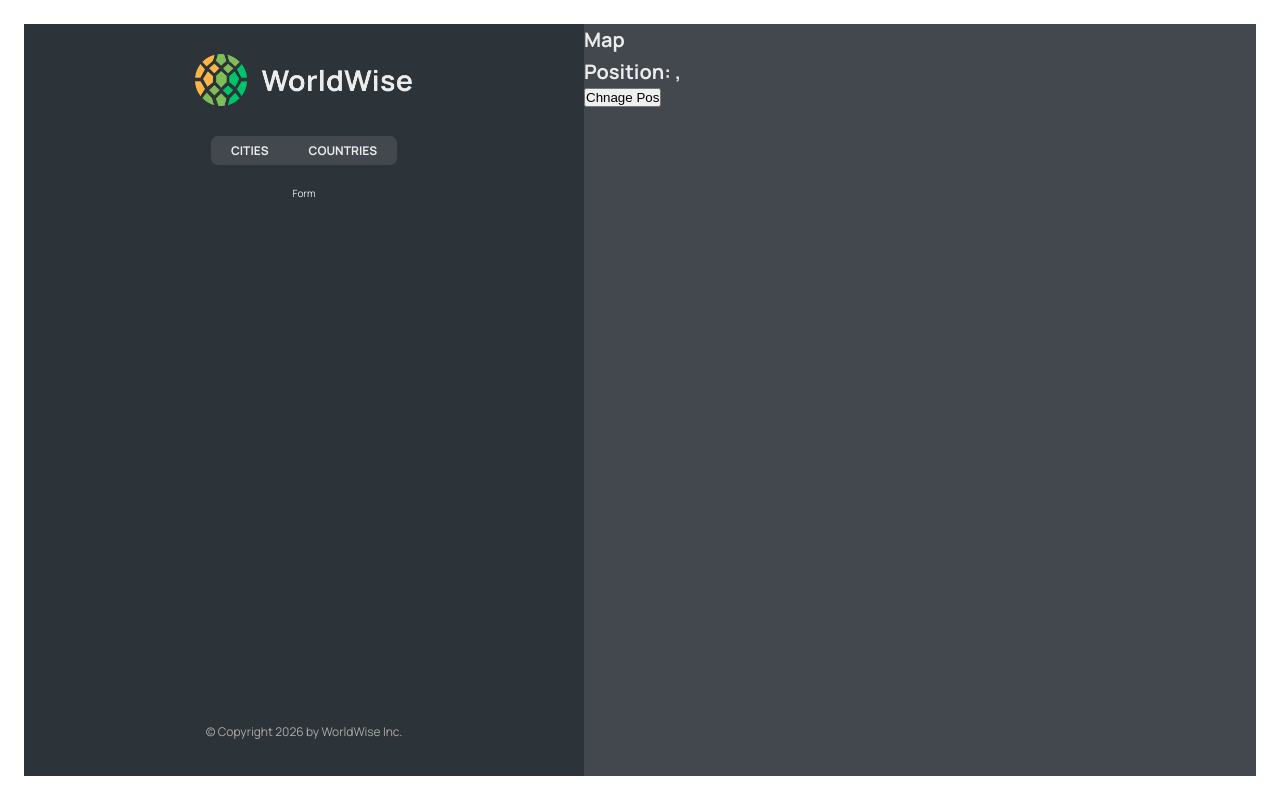
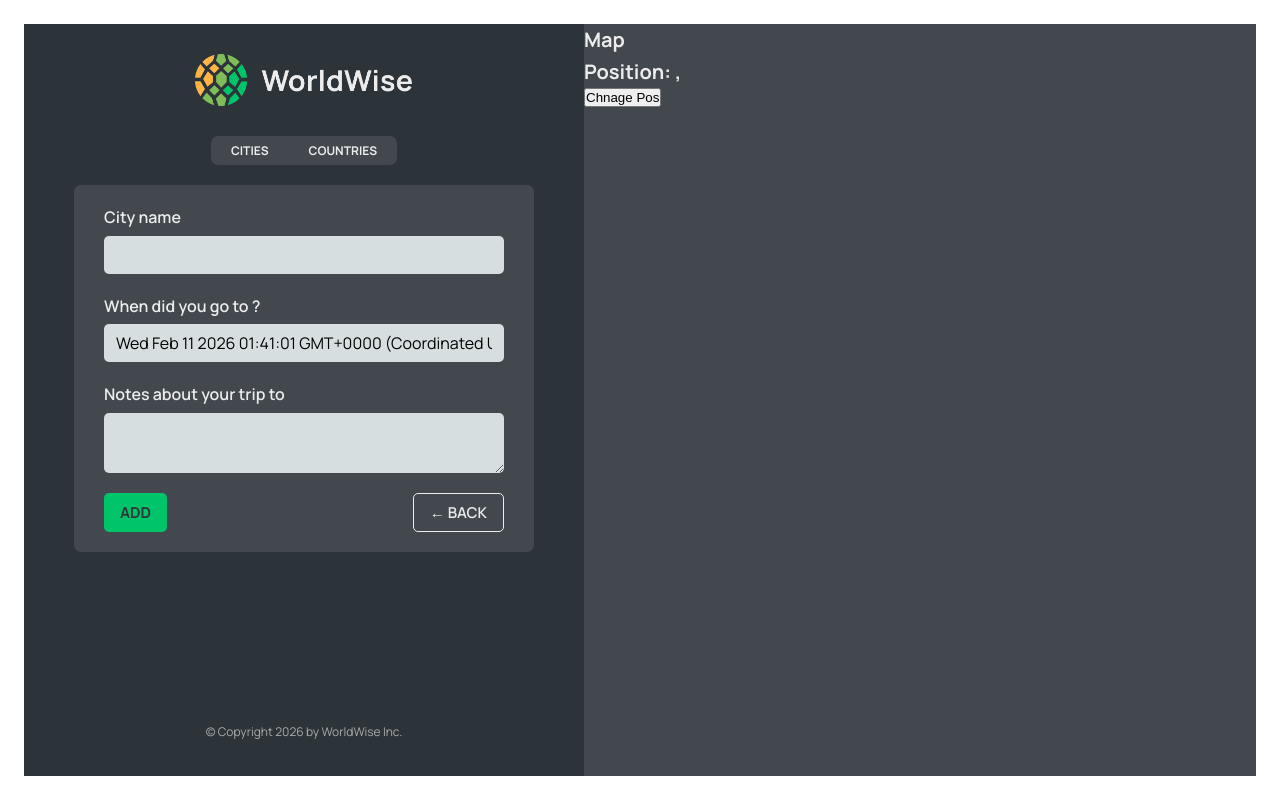
Before and after one commit to srjingole0610/worldwise, a React (Vite) app: page /app/form in a window 1280 px wide. Built offline with nearby package versions, Linux system fonts and the light colour scheme; data requests are answered from the project's data file.

Commit message:
feat: add Form component and integrate Button for form actions; update routing in Map component

```diff
--- a/src/App.jsx
+++ b/src/App.jsx
@@ -10,6 +10,7 @@
 import CityList from "./components/CityList.jsx"
 import CountryList from "./components/CountryList.jsx"
 import City from "./components/City.jsx"
+import Form from "./components/Form.jsx"
 
 const BASE_URL = 'http://localhost:8000'
 
@@ -48,7 +49,7 @@
           <Route path="cities" element={<CityList cities={cities} isLoading={isLoading} />} />
           <Route path="cities/:id" element={<City />} />
           <Route path="countries" element={<CountryList cities={cities} isLoading={isLoading} />} />
-          <Route path="form" element={<p>Form</p>} />
+          <Route path="form" element={<Form />} />
         </Route>
         <Route path="*" element={<PageNotFound />} />
       </Routes>
--- /dev/null
+++ b/src/components/Button.jsx
@@ -0,0 +1,11 @@
+import styles from './Button.module.css'
+
+function Button({ children, onClick, type }) {
+    return (
+        <button onClick={onClick} className={`${styles.btn} ${styles[type]}`}>
+            {children}
+        </button>
+    )
+}
+
+export default Button
--- a/src/components/CountryList.jsx
+++ b/src/components/CountryList.jsx
@@ -19,7 +19,7 @@
     return (
         <ul className={styles.countryList}>
             {countries.map((country) => {
-                return <CountryItem country={country} key={country.id} />
+                return <CountryItem country={country} key={country.country} />
             })}
         </ul>
     )
--- a/src/components/Form.jsx
+++ b/src/components/Form.jsx
@@ -1,8 +1,10 @@
 // "https://api.bigdatacloud.net/data/reverse-geocode-client?latitude=0&longitude=0"
 
 import { useState } from "react";
+import Button from "./Button";
+import styles from "./Form.module.css";
+import { useNavigate } from "react-router-dom";
 
-import styles from "./Form.module.css";
 
 export function convertToEmoji(countryCode) {
   const codePoints = countryCode
@@ -13,6 +15,9 @@
 }
 
 function Form() {
+
+  const navigate = useNavigate()
+
   const [cityName, setCityName] = useState("");
   const [country, setCountry] = useState("");
   const [date, setDate] = useState(new Date());
@@ -49,8 +54,11 @@
       </div>
 
       <div className={styles.buttons}>
-        <button>Add</button>
-        <button>&larr; Back</button>
+        <Button type="primary">Add</Button>
+        <Button type="back" onClick={(e) => {
+          e.preventDefault()
+          navigate(-1)
+        }}>&larr; Back</Button>
       </div>
     </form>
   );
--- a/src/components/Map.jsx
+++ b/src/components/Map.jsx
@@ -1,13 +1,15 @@
-import { useSearchParams } from 'react-router-dom'
+import { useNavigate, useSearchParams } from 'react-router-dom'
 import styles from './Map.module.css'
 function Map() {
-
+    const navigate = useNavigate()
     const [searchParams, setSearchParams] = useSearchParams()
     const lat = searchParams.get('lat')
     const lng = searchParams.get('lng')
 
     return (
-        <div className={styles.mapContainer}>
+        <div className={styles.mapContainer} onClick={() => {
+            navigate("form")
+        }}>
             <h1>Map</h1>
             <h1>Position: {lat}, {lng}</h1>
             <button onClick={() => setSearchParams({ lat: 40.7128, lng: -74.0060 })}>Chnage Pos</button>
```
